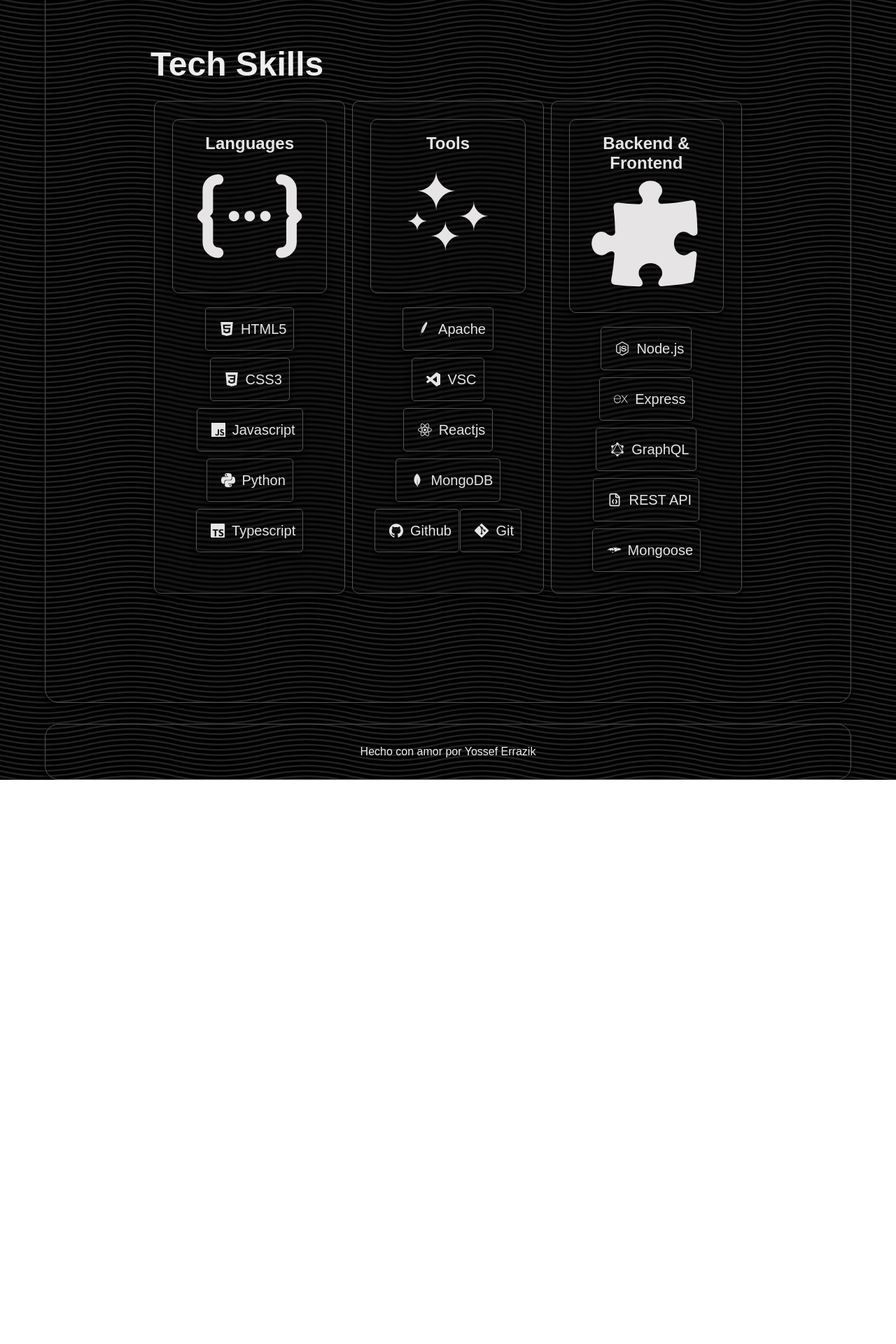
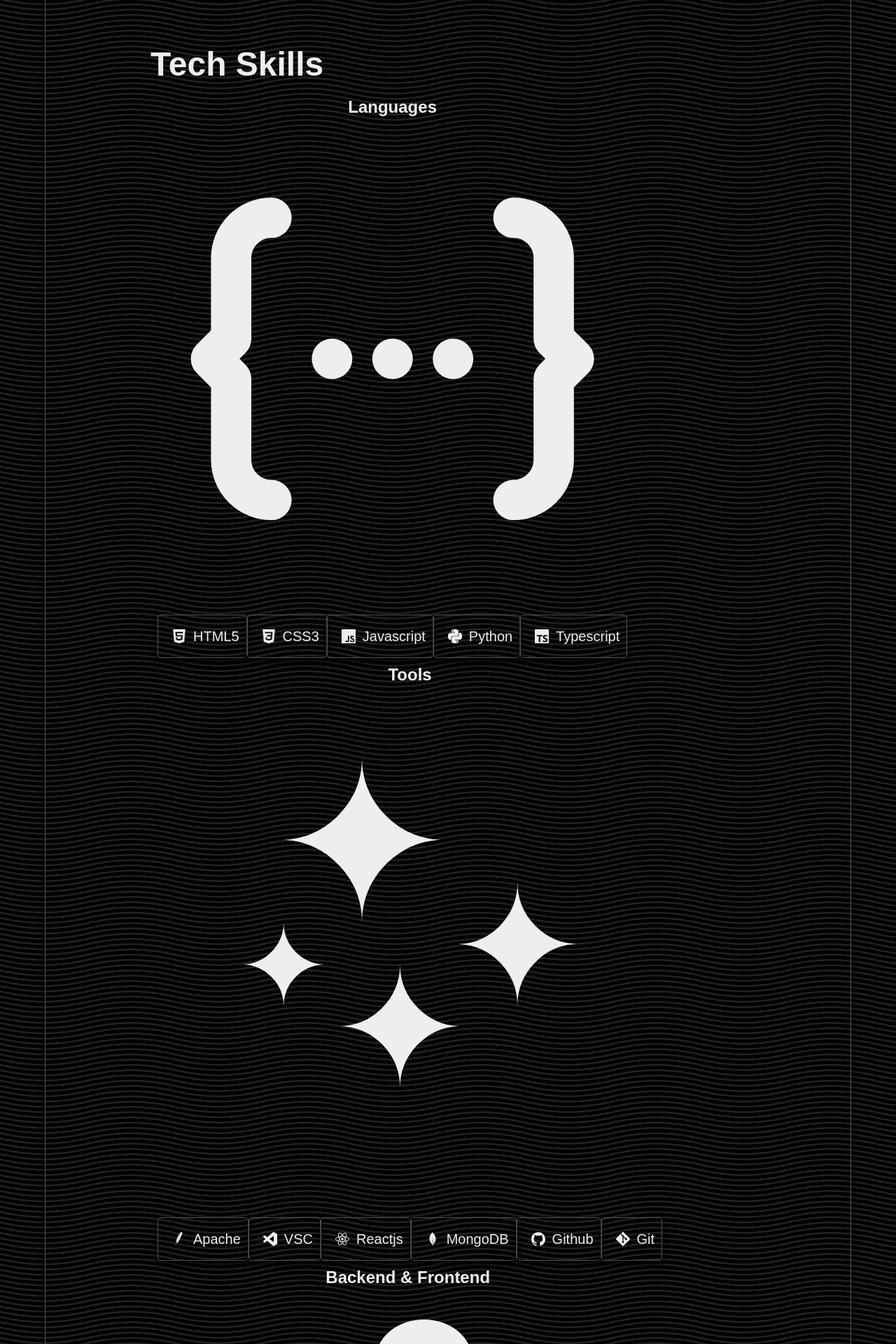
Before and after one commit to yosseferrazik/portafolio-v5, a React (Vite) app: page /skills in a window 1280 px wide. Shown: the part 200-2120 px from the top of the page at 70% size. Before the commit the page ends 1314 px from the top, so only its background shows below. Built offline with nearby package versions, Linux system fonts and the light colour scheme.

Commit message:
Navbar bugs

```diff
--- a/src/pages/Skills/Skills.module.css
+++ b/src/pages/Skills/Skills.module.css
@@ -22,7 +22,6 @@
   margin: 10px;
 }
 .iconSingleContainer {
-  backdrop-filter: blur(2px);
   margin: auto;
   margin-top: 10px;
   display: flex;
--- a/src/pages/Skills/Skills.tsx
+++ b/src/pages/Skills/Skills.tsx
@@ -33,11 +33,11 @@
         author="Yossef Errazik"
       />
       <div className={styles.articleContainer}>
-        <article className={styles.article}>
-          <article className={styles.articleTitle}>
+        <div className={styles.article}>
+          <div className={styles.articleTitle}>
             <h2>Languages</h2>
             <TbCodeDots />
-          </article>
+          </div>
           <div className={styles.iconContainer}>
             <div className={styles.iconSingleContainer}>
               <SiHtml5 /> HTML5
@@ -55,12 +55,12 @@
               <SiTypescript /> Typescript
             </div>{" "}
           </div>
-        </article>
-        <article className={styles.article}>
-          <article className={styles.articleTitle}>
+        </div>
+        <div className={styles.article}>
+          <div className={styles.articleTitle}>
             <h2>Tools</h2>
             <WiStars />
-          </article>
+          </div>
           <div className={styles.iconContainer}>
             <div className={styles.iconSingleContainer}>
               <SiApache /> Apache
@@ -83,12 +83,12 @@
               Git
             </div>{" "}
           </div>
-        </article>
-        <article className={styles.article}>
-          <article className={styles.articleTitle}>
+        </div>
+        <div className={styles.article}>
+          <div className={styles.articleTitle}>
             <h2>Backend & Frontend</h2>
             <HiPuzzlePiece />
-          </article>
+          </div>
           <div className={styles.iconContainer}>
             <div className={styles.iconSingleContainer}>
               <SiNodedotjs /> Node.js
@@ -106,7 +106,7 @@
               <SiMongoose /> Mongoose
             </div>{" "}
           </div>
-        </article>
+        </div>
       </div>
     </section>
   );
```
